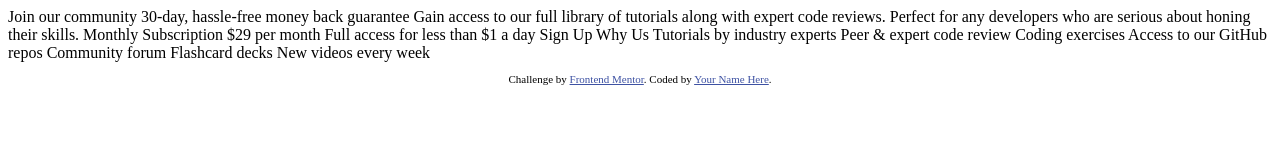
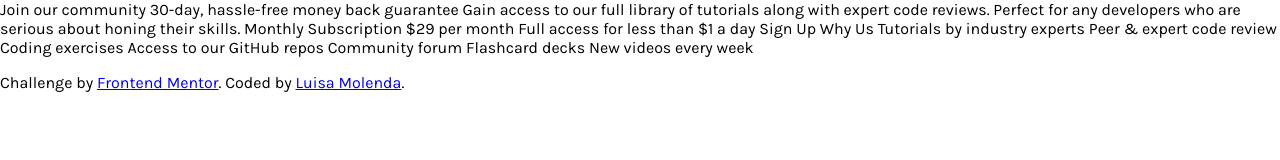
Before and after one commit to molendaluisa/single-price-grid-component-master, a plain HTML site: page index.html in a window 1280 px wide. Drawn offline with Linux system fonts and the light colour scheme.

Commit message:
scss variables and connection setup

```diff
--- a/index.html
+++ b/index.html
@@ -2,17 +2,13 @@
 <html lang="en">
 <head>
   <meta charset="UTF-8">
-  <meta name="viewport" content="width=device-width, initial-scale=1.0"> <!-- displays site properly based on user's device -->
+  <meta name="viewport" content="width=device-width, initial-scale=1.0">
+  <link rel="stylesheet" href="./src/style.css">
 
   <link rel="icon" type="image/png" sizes="32x32" href="./images/favicon-32x32.png">
 
   <title>Frontend Mentor | Single Price Grid Component</title>
 
-  <!-- Feel free to remove these styles or customise in your own stylesheet 👍 -->
-  <style>
-    .attribution { font-size: 11px; text-align: center; }
-    .attribution a { color: hsl(228, 45%, 44%); }
-  </style>
 </head>
 <body>
   Join our community
@@ -43,7 +39,7 @@
   <footer>
     <p class="attribution">
       Challenge by <a href="https://www.frontendmentor.io?ref=challenge" target="_blank">Frontend Mentor</a>.
-      Coded by <a href="#">Your Name Here</a>.
+      Coded by <a href="https://github.com/molendaluisa">Luisa Molenda</a>.
     </p>
   </footer>
 </body>
--- /dev/null
+++ b/src/_variables.scss
@@ -0,0 +1,13 @@
+@import url('https://fonts.googleapis.com/css2?family=Karla:wght@400;700&display=swap');
+
+//colors
+$cyan: hsl(179, 62%, 43%);
+$bright-yellow: hsl(71, 73%, 54%);
+$light-gray: hsl(204, 43%, 93%);
+$grayish-blue: hsl(218, 22%, 67%);
+
+//text
+$karla: 'Karla', sans-serif;
+$text-size: 1em;
+$light-weight: 400;
+$heavy-weight: 700;
--- /dev/null
+++ b/src/style.scss
@@ -0,0 +1,21 @@
+@import "./variables";
+
+html {
+  font-size: 100%;
+  margin: 0;
+  padding: 0;
+  box-sizing: border-box;
+}
+
+*,
+*::before,
+*::after {
+  box-sizing: inherit;
+}
+
+body {
+  margin: 0;
+  padding: 0;
+  min-height: 100vh;
+  font-family: $karla;
+}
```
Also changed, not shown: src/style.css (added), 1 other file.
